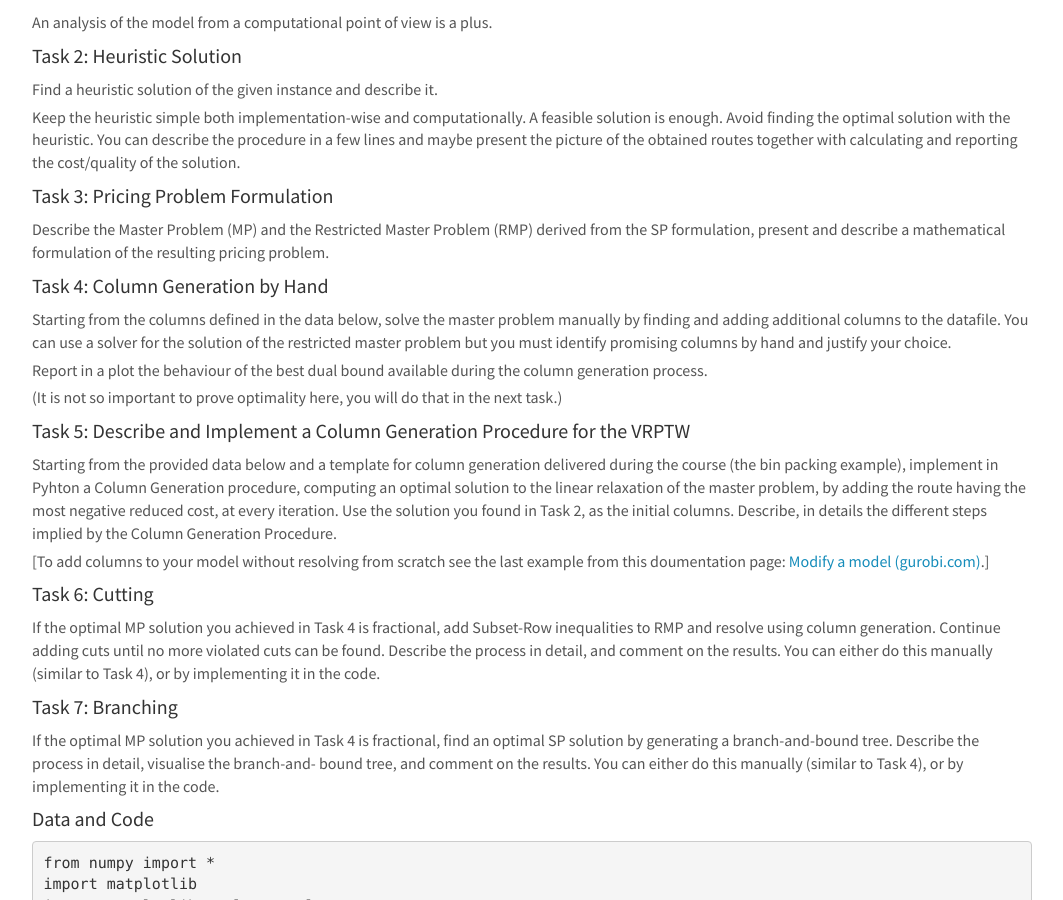
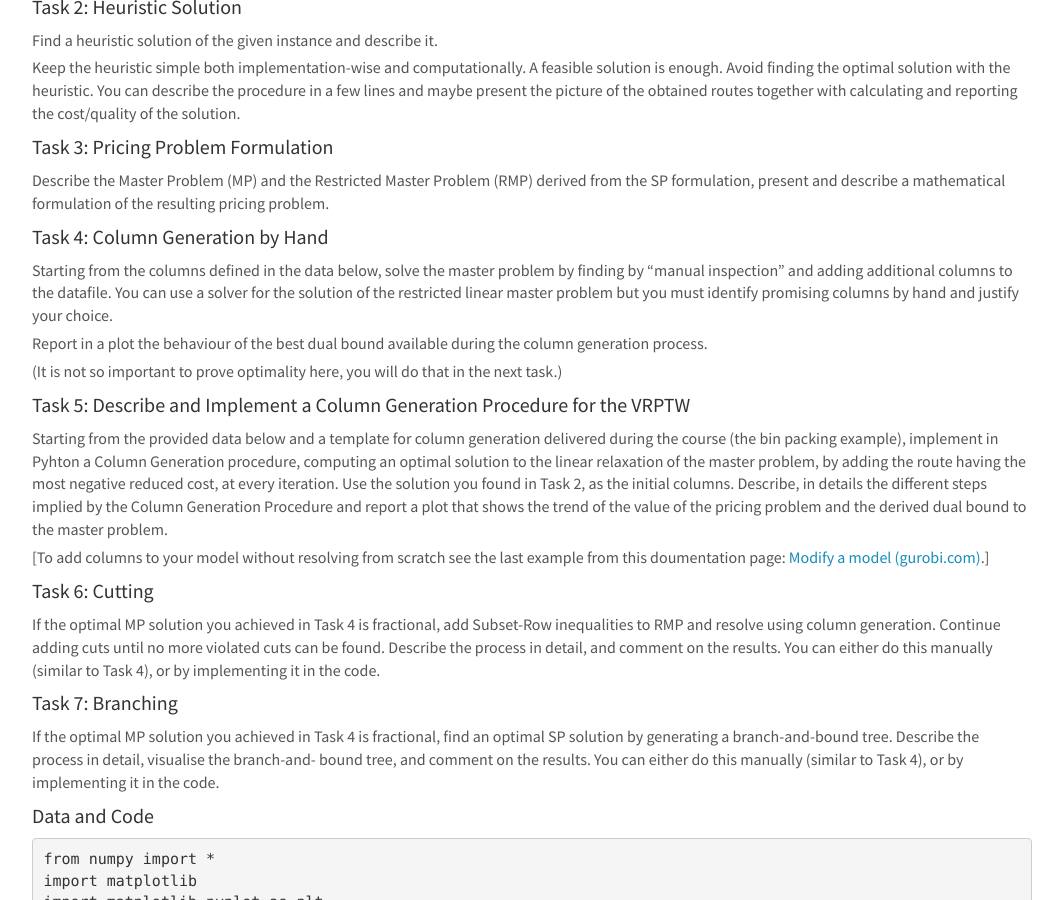
Before and after one commit to DM872/dm872.github.io, a Jekyll site: the page built from _assignments/vrptw.md, in a window 1280 px wide and 900 px high, scrolled down 1774 px. Shown: the whole window, without its empty margins (108-1171 px from the left). Built offline with Jekyll 4.4.1, drawn with Linux system fonts in a browser that asks for light colours; nearby versions of some CDN libraries; formulas are drawn with MathJax 3; a script that is not in the unit is left out; comment, search, counter and statistics services are not loaded; some of the changed text lies outside the part shown.

Commit message:
piblished assignment 1 and solutions sheet 4

````diff
--- a/_assignments/vrptw.md
+++ b/_assignments/vrptw.md
@@ -8,9 +8,10 @@
 
 **Deadline: Monday, May 22 at 11:59 am.**
 
+<!--
 For questions on the assignment, use the [Discussion Board in the
 LMS](https://sdu.itslearning.com/ContentArea/ContentArea.aspx?LocationID=17799&LocationType=1).
-
+-->
 
 ## Assignment 1
 
@@ -26,7 +27,6 @@
 asg1
 |
 +--tex
-|
 +--src
 ```
 
@@ -43,10 +43,9 @@
 
 #### Problem Description
 
-This assignment is proposed by courtesy of
-[Roberto Roberti](https://research.vu.nl/en/persons/roberto-roberti).
-The *Vehicle Routing Problem with Time Windows* (VRPTW) is a
-generalization of the Capacitated Vehicle Routing Problem (CVRP), where
+This assignment is proposed by courtesy of Roberto Roberti. The *Vehicle
+Routing Problem with Time Windows* (VRPTW) is a generalization of the
+Capacitated Vehicle Routing Problem (CVRP), where
 each customer must be visited within a given time window.
 
 The VRPTW can be stated as follows. A directed graph $G = (V, A)$ is
@@ -127,12 +126,13 @@
 #### Task 4: Column Generation by Hand
 
 Starting from the columns defined in the data below, solve the master
-problem manually by finding and adding additional columns to the
-datafile. You can use a solver for the solution of the restricted master problem
-but you must identify promising columns by hand and justify your
-choice.
+problem by finding by "manual inspection" and adding additional columns
+to the datafile. You can use a solver for the solution of the restricted
+linear master problem but you must identify promising columns by hand
+and justify your choice.
 
-Report in a plot the behaviour of the best dual bound available during the column generation process.
+Report in a plot the behaviour of the best dual bound available during
+the column generation process.
 
 (It is not so important to prove optimality here, you will do that in
  the next task.)
@@ -141,17 +141,18 @@
 
 Starting from the provided data below and a template for column
 generation delivered during the course (the bin packing example),
-implement in Pyhton a Column Generation procedure, computing an
-optimal solution to the linear relaxation of the master problem, by
-adding the route having the most negative reduced cost, at every
-iteration. Use the solution you found in Task 2, as the initial
-columns. Describe, in details the different steps implied by the
-Column Generation Procedure.
+implement in Pyhton a Column Generation procedure, computing an optimal
+solution to the linear relaxation of the master problem, by adding the
+route having the most negative reduced cost, at every iteration. Use the
+solution you found in Task 2, as the initial columns. Describe, in
+details the different steps implied by the Column Generation Procedure
+and report a plot that shows the trend of the value of the pricing
+problem and the derived dual bound to the master problem.
 
 
 [To add columns to your model without resolving from scratch see the
 last example from this doumentation page:
-[Modify a model (gurobi.com)](https://www.gurobi.com/documentation/9.5/examples/modify_a_model.html).]
+[Modify a model (gurobi.com)](https://www.gurobi.com/documentation/10.0/examples/modify_a_model.html).]
 
 
 #### Task 6: Cutting
@@ -180,8 +181,6 @@
 from numpy import *
 import matplotlib
 import matplotlib.pyplot as plt
-
-
 
 class data:
     cust = 8 #Number of customers
@@ -275,3 +274,33 @@
     data.plot_points()
     data.plot_routes([[0,1,2,3,0],[0,4,0],[0,7,6,5,8,0]])
 ```
+
+
+#### Question and Answers
+
+
+Q: If one has a hard time doing the 4th task, are we then doomed to fail since both task 5, 6 and 7 depends on this task alone?
+
+A: No, you are not doomed to fail if you do task 5, 6 and 7 correct. The
+goal of Task 4 is only to help you to make sure that you have understood
+how to calculate the value of tentative columns.
+
+
+Q: What should I do in Task 6 and 7 if the optimal MP solution I achieved in Task 4 was not fractional.
+
+A: You should revise Task 5 becausedoing that right would allow you to
+discover that the optimal solution in Task 4 is fractional.
+
+
+Q: I am having trouble finding an efficient Cut Separation Problem for
+finding the most violated cuts of my LP solutions to the VRPTW
+instance. Since the instance is rather small one way would simply be to
+bruteforce it, but a more efficient approach I am having trouble
+finding. Is it possible to get a hint on a more efficient approach?
+
+A: We did not look at cut separation procedures for SR cuts. If you want
+you can try to formuate the problem but it is not what is asked in the
+task. Manual or exhaustive procedures as you mention are ok for this
+assignment.  You can find a procedure in this paper: “Subset-Row
+Inequalities Applied to the Vehicle-Routing Problem with Time Windows”
+by Mads Jepsen, Bjørn Petersen, Simon Spoorendonk and David Pisinger
````
Also changed, not shown: index.md (+6 -4 lines).
